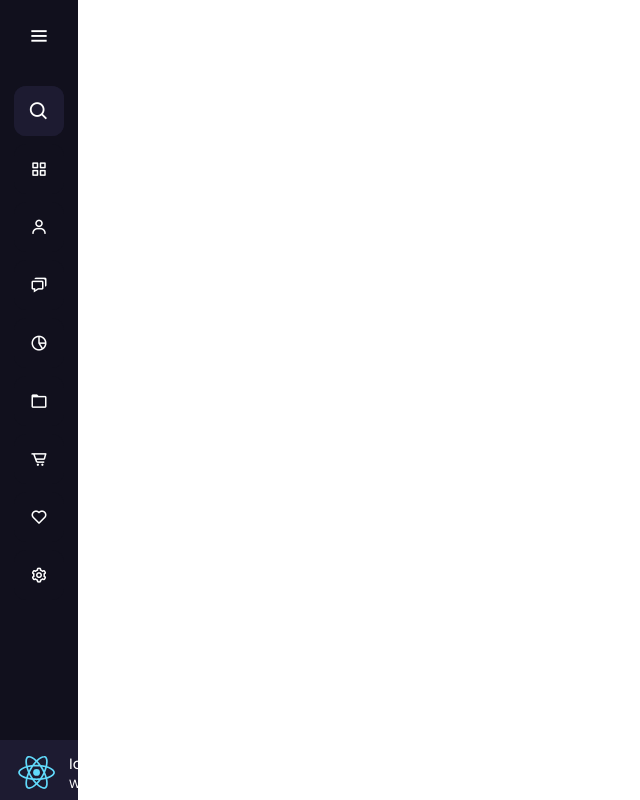
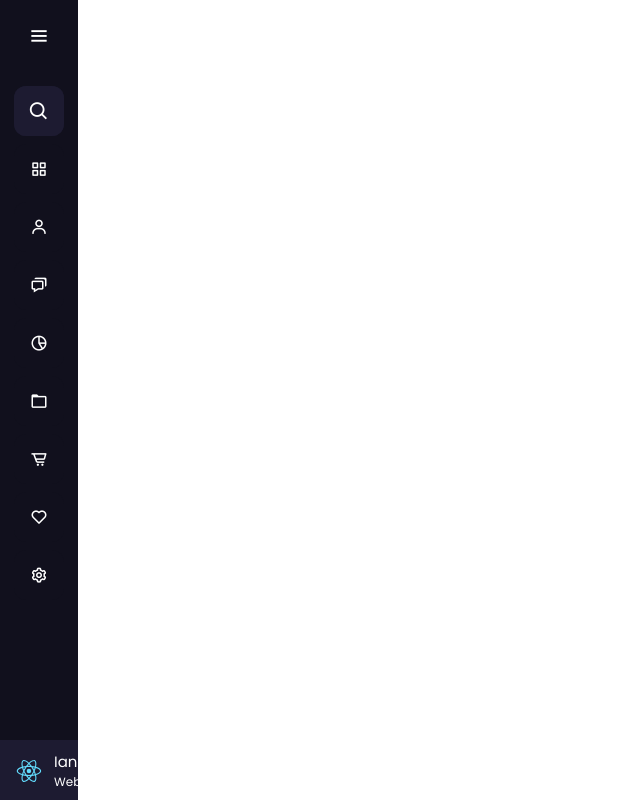
Before and after one commit to iantanui/react-responsive-side-nav, a React (Create React App) app: page / in a window 1280 px wide. Shown: the whole page, without its empty margins (0-640 px from the left). Built offline with nearby package versions, Linux system fonts and the light colour scheme.

Commit message:
edit img

```diff
--- a/src/App.css
+++ b/src/App.css
@@ -190,8 +190,8 @@
   flex-wrap: nowrap;
 }
 .sidebar li img{
-  height: 45px;
-  width: 45px;
+  height: 30px;
+  width: 30px;
   object-fit: cover;
   border-radius: 6px;
   margin-right: 10px;
--- a/src/App.js
+++ b/src/App.js
@@ -74,6 +74,7 @@ function App() {
           </a>
           <span class="tooltip">Setting</span>
         </li>
+
         <li class="profile">
           <div class="profile-details">
           <img src={logo} className="App-logo" alt="logo" />
```
